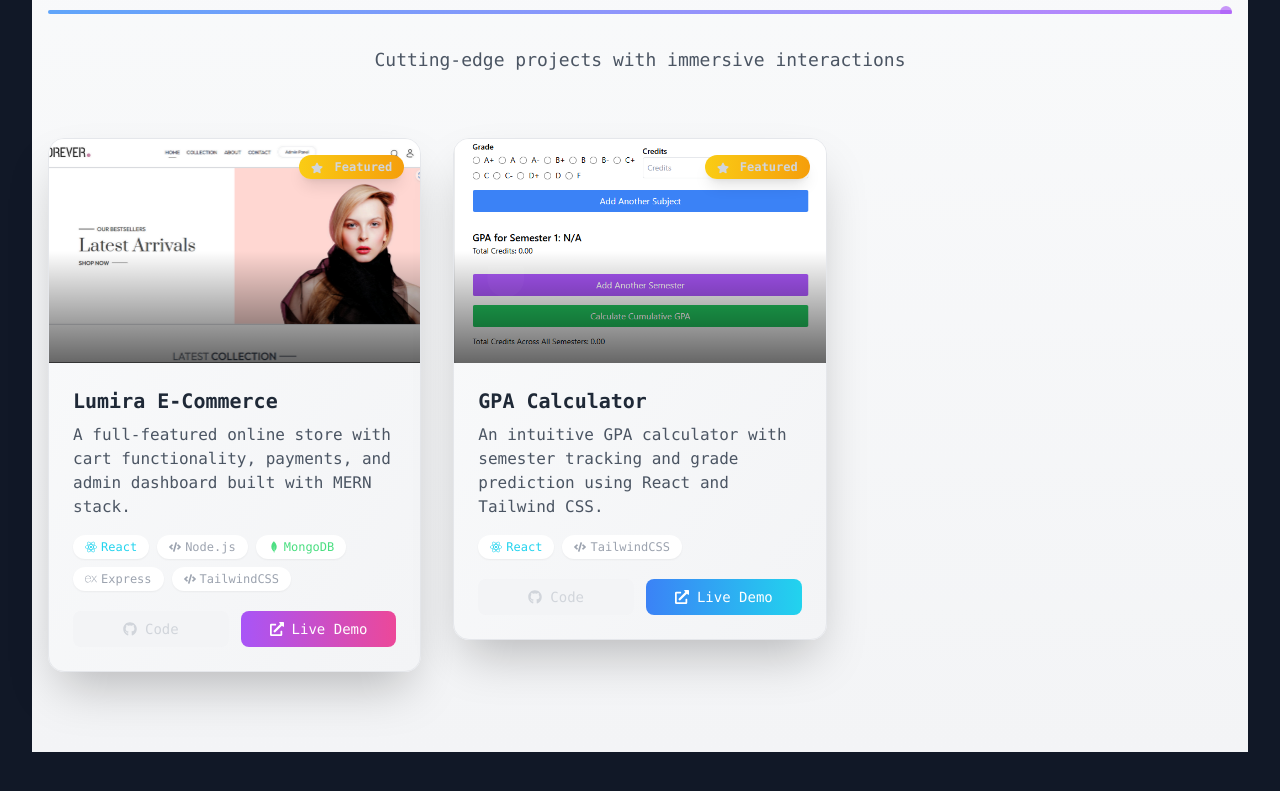
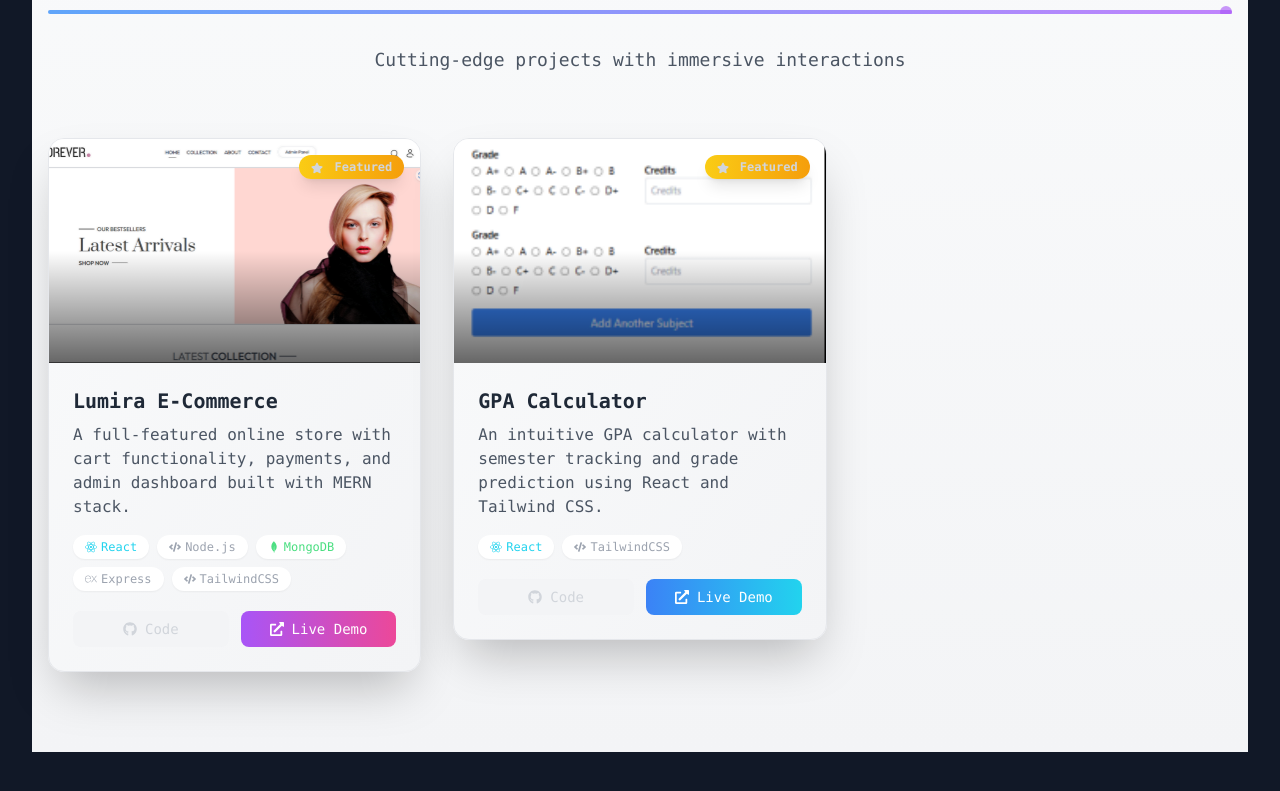
Before and after one commit to abdelrahman-ops/Abdelrahman-Ataa, a React (Vite) app: page / in a window 1280 px wide. Shown: the part 4578-5369 px from the top of the page. Built offline with nearby package versions, Linux system fonts and the light colour scheme; a web font is replaced by a local one.

Commit message:
handle build error 5

```diff
--- a/src/assets/data/ProjectsData.js
+++ b/src/assets/data/ProjectsData.js
@@ -1,5 +1,4 @@
-import ecom from "../../../public/projects/ecom.png";
-import gpa2 from "../../../public/projects/gpa2.png";
+
 
 export const projects = [
         {
@@ -7,7 +6,7 @@ export const projects = [
             title: "Lumira E-Commerce",
             description: "A full-featured online store with cart functionality, payments, and admin dashboard built with MERN stack.",
             technologies: ["React", "Node.js", "MongoDB", "Express", "TailwindCSS"],
-            image: ecom,
+            image: '/projects/ecom.png',
             links: {
                 github: "https://github.com/abdelrahman-ops/Lumira-ECommerce",
                 live: "https://44ever.netlify.app/"
@@ -20,7 +19,7 @@ export const projects = [
             title: "GPA Calculator",
             description: "An intuitive GPA calculator with semester tracking and grade prediction using React and Tailwind CSS.",
             technologies: ["React", "TailwindCSS"],
-            image: gpa2,
+            image: '/projects/gpa.png',
             links: {
                 github: "https://github.com/abdelrahman-ops/gpa-calculator",
                 live: "https://calcmygpa.netlify.app/"
```
